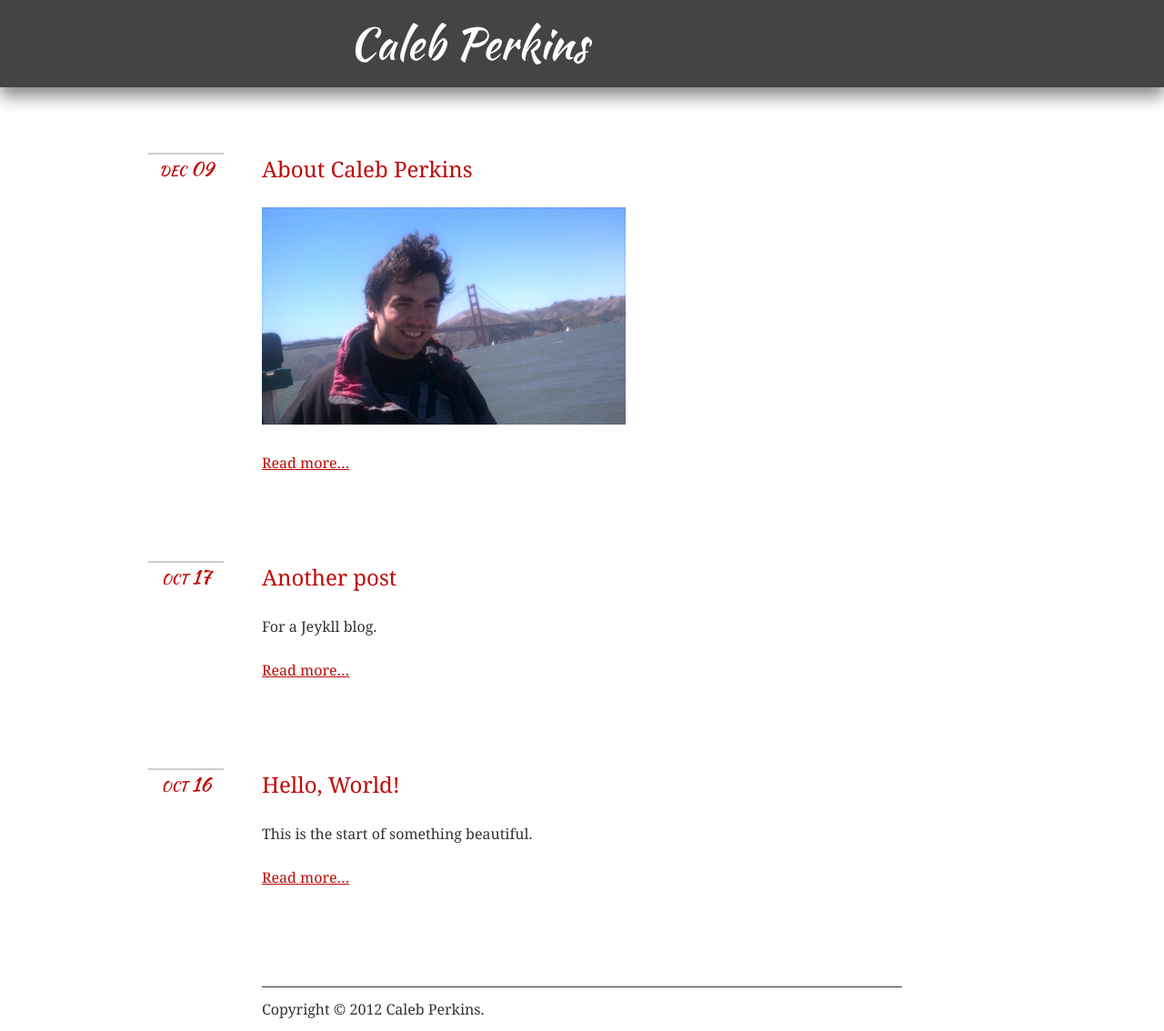
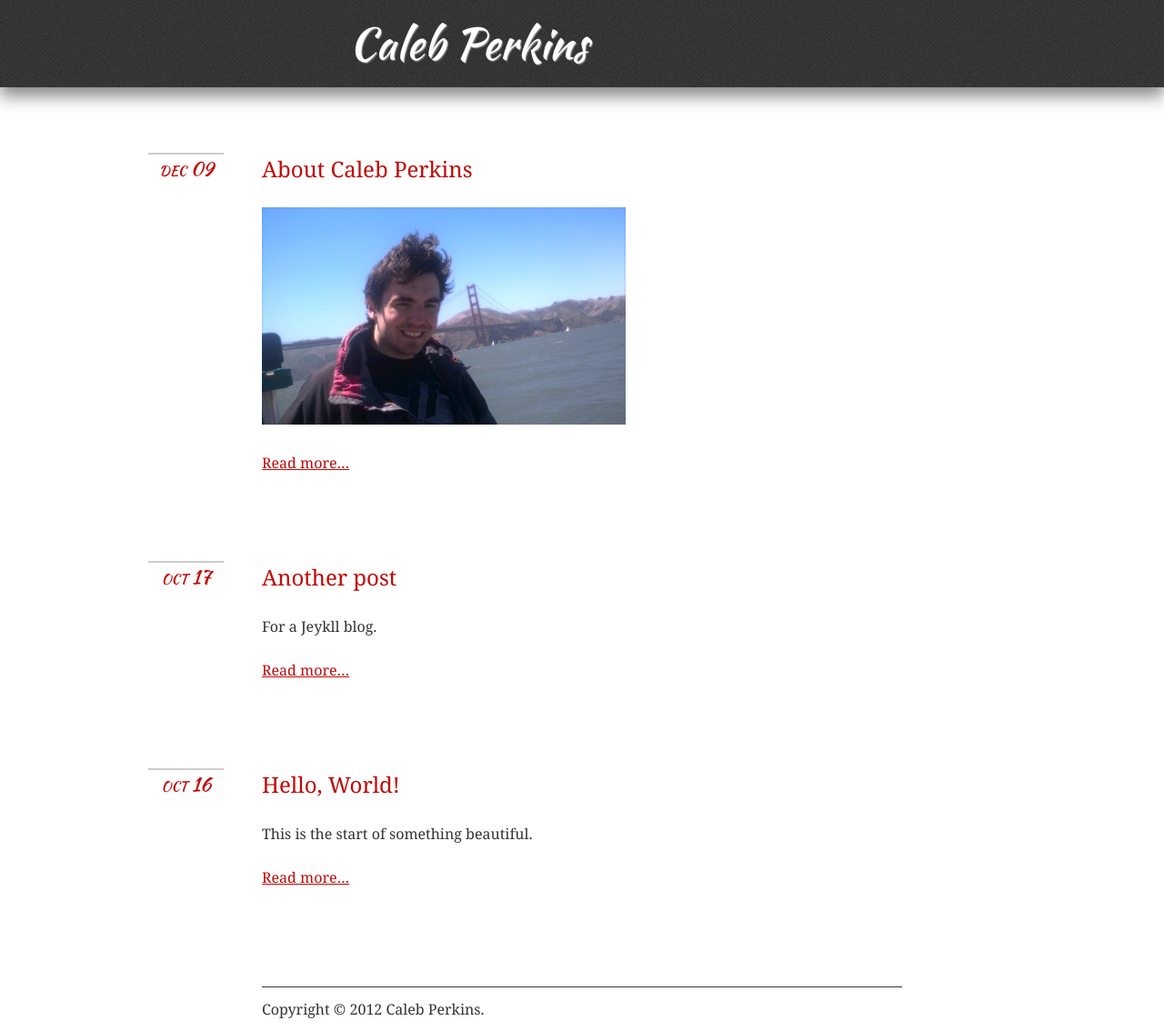
Before and after one commit to calebperkins/calebperkins.github.io, a Jekyll site: the page built from index.html, in a window 1280 px wide. Shown: the whole page at 91% size. Built offline with Jekyll 4.4.1, drawn with Linux system fonts in a browser that asks for light colours; the list of posts is cut into pages by our own code.

Commit message:
Textured header

```diff
--- a/_scss/screen.scss
+++ b/_scss/screen.scss
@@ -27,7 +27,7 @@ h1 a:hover {
 
 // Header
 header[role="banner"] {
-	background: #444;
+	background: #444 url(/img/debut_dark.png) repeat;
 	padding: 1.5em 0;
 	margin: 0 0 3em;
 	position: relative;
@@ -37,6 +37,7 @@ header[role="banner"] {
 		font-size: 3em;
 		font-family: 'Kaushan Script', cursive;
 		line-height: 1;
+		text-shadow: 1px 1px 1px #888;
 
 		a {
 			color: #fff;
@@ -90,7 +91,7 @@ article {
 	}
 }
 
-
+// Footer
 footer[role="contentinfo"] {
 	border-top: 1px solid #333;
 	margin: 3em auto 0;
--- a/css/screen.css
+++ b/css/screen.css
@@ -18,7 +18,7 @@ h1 a:hover {
   text-decoration: underline; }
 
 header[role="banner"] {
-  background: #444;
+  background: #444444 url(/img/debut_dark.png) repeat;
   padding: 1.5em 0;
   margin: 0 0 3em;
   position: relative;
@@ -26,7 +26,8 @@ header[role="banner"] {
   header[role="banner"] h1 {
     font-size: 3em;
     font-family: 'Kaushan Script', cursive;
-    line-height: 1; }
+    line-height: 1;
+    text-shadow: 1px 1px 1px #888; }
     header[role="banner"] h1 a {
       color: #fff;
       text-decoration: none; }
```
Also changed, not shown: img/debut_dark.png (added).
